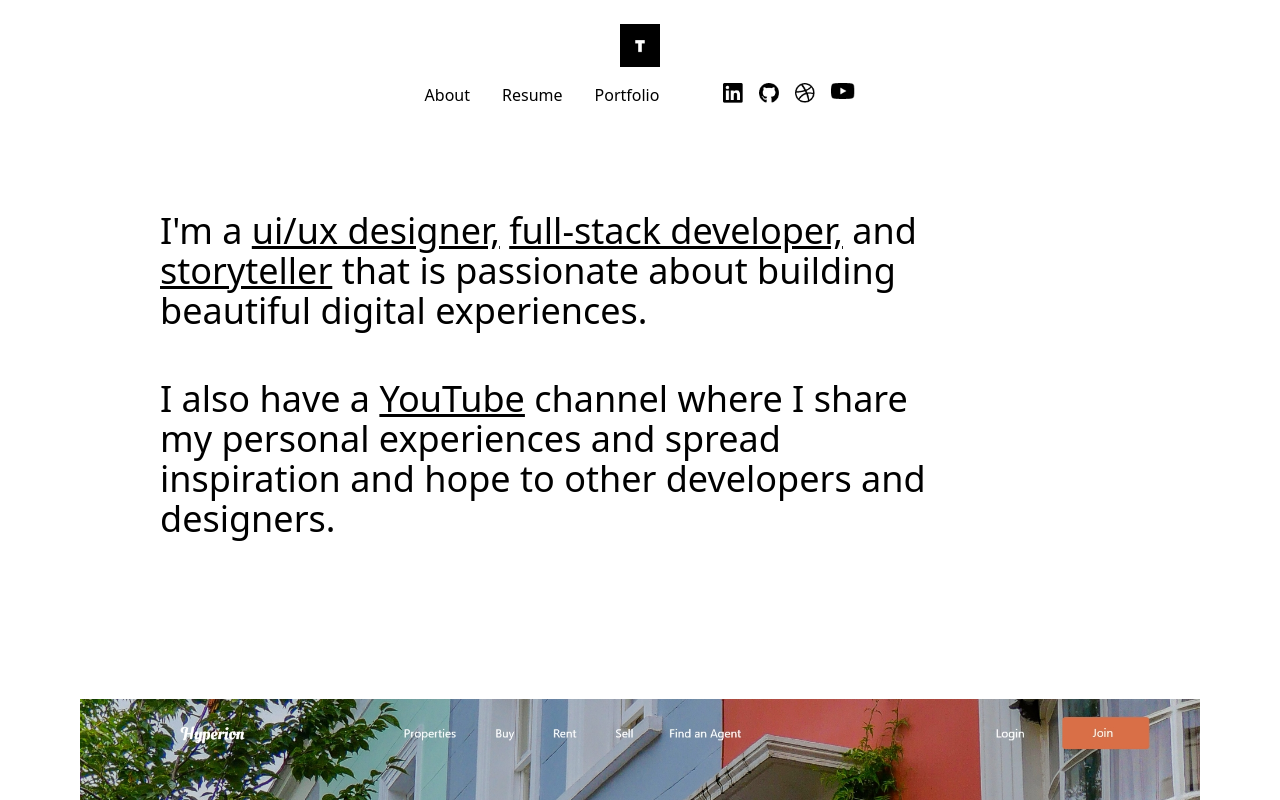
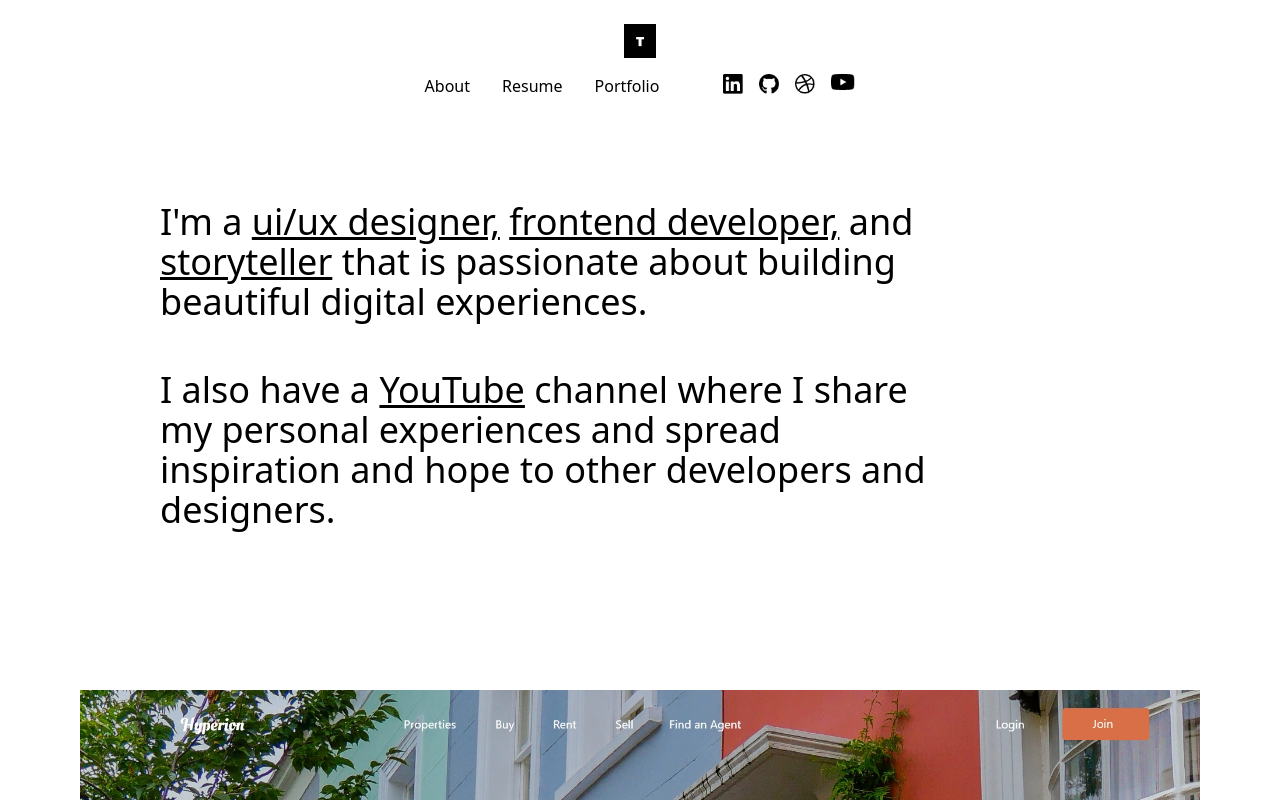
Before and after one commit to treanaslocum/portfolio, a Nuxt app: page / in a window 1280 px wide. Shown: the top 800 px of the page. Built offline with nearby package versions, Linux system fonts and the light colour scheme.

Commit message:
change logo size and stablize logo image

```diff
--- a/components/Header.vue
+++ b/components/Header.vue
@@ -3,7 +3,7 @@
 
     <header class="py-6 lg:px-16 sm:px-2">
       <nav class="flex items-center lg:justify-between sm:flex-col">
-        <nuxt-link to="/"><img src="~assets/images/logo.jpg" alt="logo" width="40px" height="40px" class="mb-4"></nuxt-link>
+        <nuxt-link to="/"><img src="~assets/images/logo.jpg" alt="logo" class="mb-4 w-8"></nuxt-link>
         <ul class="flex">
           <nuxt-link to="/about" class="mr-8 font-medium">About</nuxt-link>
           <a href="https://docs.google.com/document/d/18V9ysqe2EyJK23ipfWqxVZH_BqNakcqhbOgt63ZP8KE/edit?usp=sharing" target="_blank" class="mr-8 font-medium">Resume</a>
--- a/pages/index.vue
+++ b/pages/index.vue
@@ -3,7 +3,7 @@
     <Header/>
     <main class="p-20 lg:ml-20 lg:w-3/4 sm:w-2/5 md:w-5/6">
       <p class="lg:text-4xl sm:text-2xl leading-normal">
-        I'm a <span class="underline font-light">ui/ux designer,</span> <span class="underline font-light">full-stack developer,</span> and <span class="underline font-light">storyteller</span> that is passionate about building beautiful digital experiences.
+        I'm a <span class="underline font-light">ui/ux designer,</span> <span class="underline font-light">frontend developer,</span> and <span class="underline font-light">storyteller</span> that is passionate about building beautiful digital experiences.
       </p>
       <p class="lg:text-4xl sm:text-2xl mt-12 leading-normal">
         I also have a <span class="underline font-light">YouTube</span> channel where I share my personal experiences and spread inspiration and hope to other developers and designers.
```
